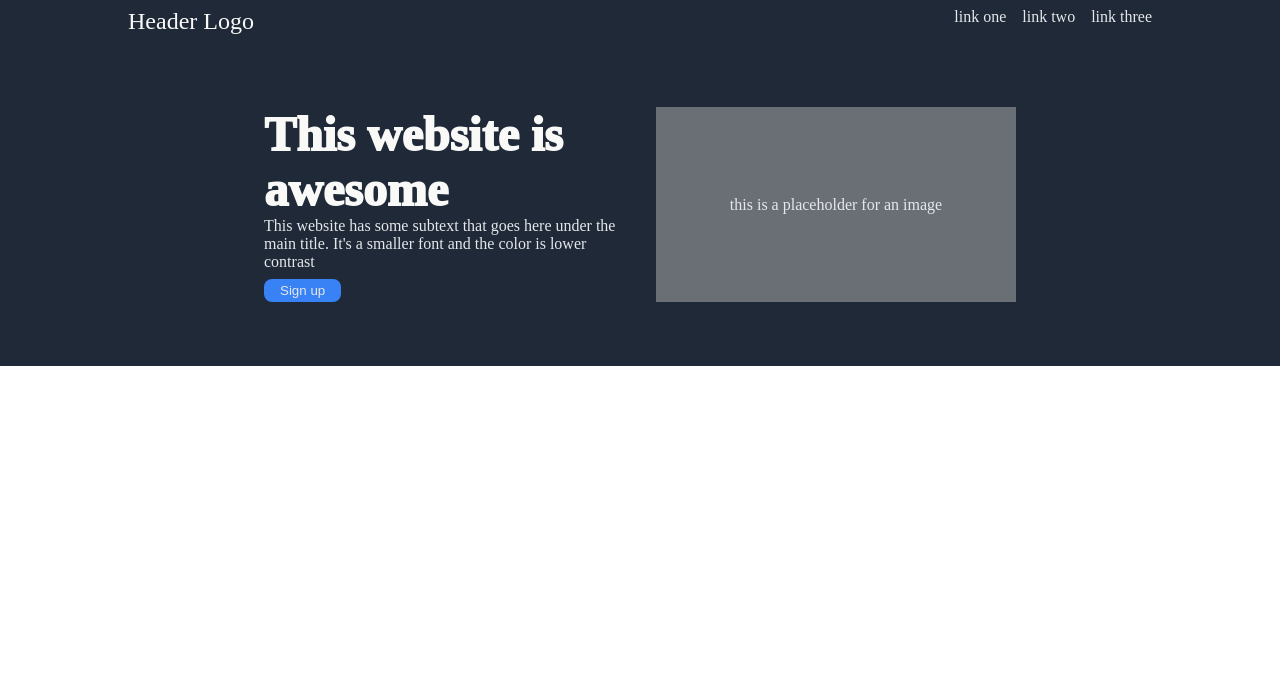
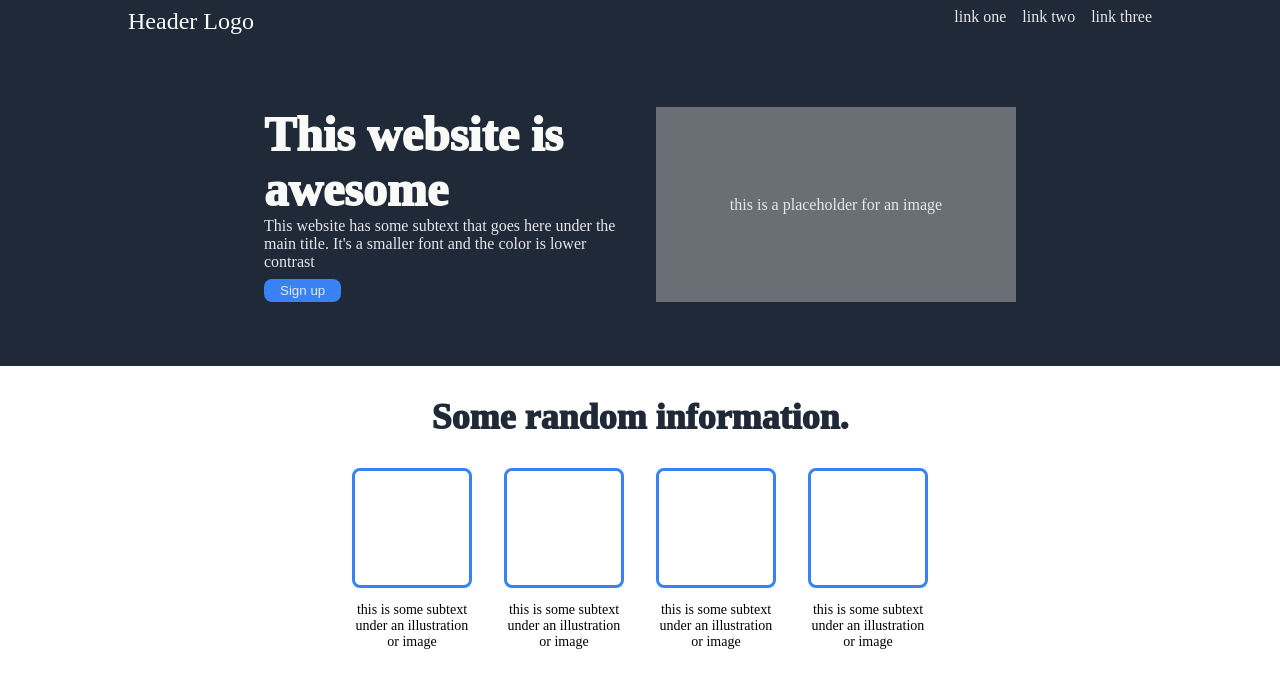
Before and after one commit to TrevorJolie/odin-landing, a plain HTML site: page index.html in a window 1280 px wide. Drawn offline with Linux system fonts and the light colour scheme.

Commit message:
Create info section with style

```diff
--- a/index.html
+++ b/index.html
@@ -21,7 +21,28 @@
       <p>This website has some subtext that goes here under the main title. It's a smaller font and the color is lower contrast</p>
       <button type="button" value="Sign up"><a href="">Sign up</a></button>
     </div>
-    <div class="placeholder">this is a placeholder for an image</div>
+    <div class="placeholder"><img src="">this is a placeholder for an image</div>
+  </div>
+  <div class="information">
+    <h2>Some random information.</h2>
+    <ul class="boxes">
+      <li class="first">
+        <div class="image"><img src=""></div>
+        <p>this is some subtext under an illustration or image</p>
+      </li>
+      <li class="second">
+        <div class="image"><img src=""></div>
+        <p>this is some subtext under an illustration or image</p>
+      </li>
+      <li class="third">
+        <div class="image"><img src=""></div>
+        <p>this is some subtext under an illustration or image</p>
+      </li>
+      <li class="fourth">
+        <div class="image"><img src=""></div>
+        <p>this is some subtext under an illustration or image</p>
+      </li>
+    </ul>
   </div>
 </body>
 </html>
--- a/style.css
+++ b/style.css
@@ -53,7 +53,7 @@ h1 {
   margin: 0;
 }
 
-p {
+.header p, .hero p {
   color: #E5E7EB;
   margin: 0;
 }
@@ -69,8 +69,40 @@ button, .call {
 .placeholder {
   background-color: #9d9fa397;
   align-self: stretch;
+  flex-basis: 360px;
   display: flex;
   align-items: center;
   justify-content: center;
   color: #E5E7EB;
 }
+
+.image {
+  display: flex;
+  justify-content: center;
+  align-items: center;
+  width: 120px;
+  height: 120px;
+  border: 3px solid #3882F6;
+  border-radius: 8px;
+}
+
+.boxes {
+  display: flex;
+  justify-content: center;
+  align-items: center;
+  gap: 32px;
+  text-align: center;
+}
+
+.boxes li {
+  flex-basis: 120px;
+  text-align: center;
+  font-size: 14px;
+}
+
+h2 {
+  text-align: center;
+  font-size: 36px;
+  font-weight: 1000;
+  color: #1F2937;
+}
```
